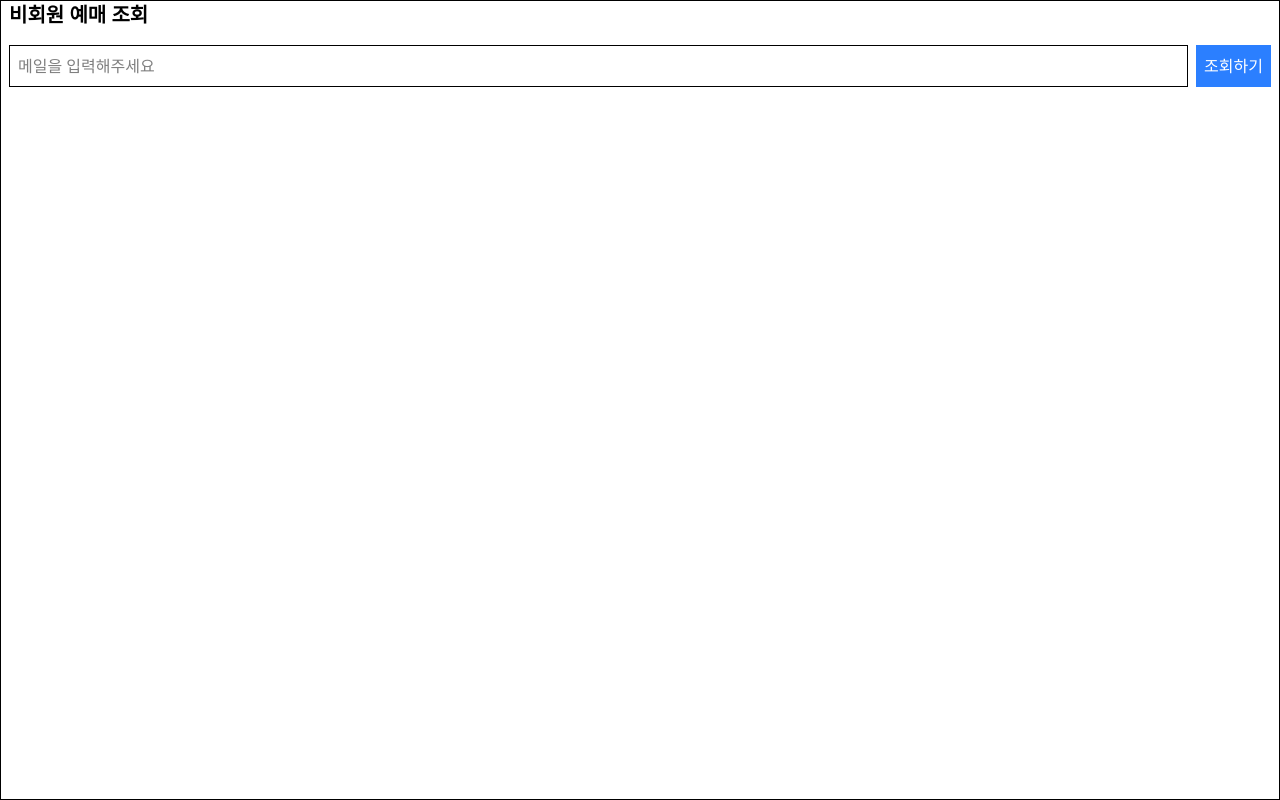
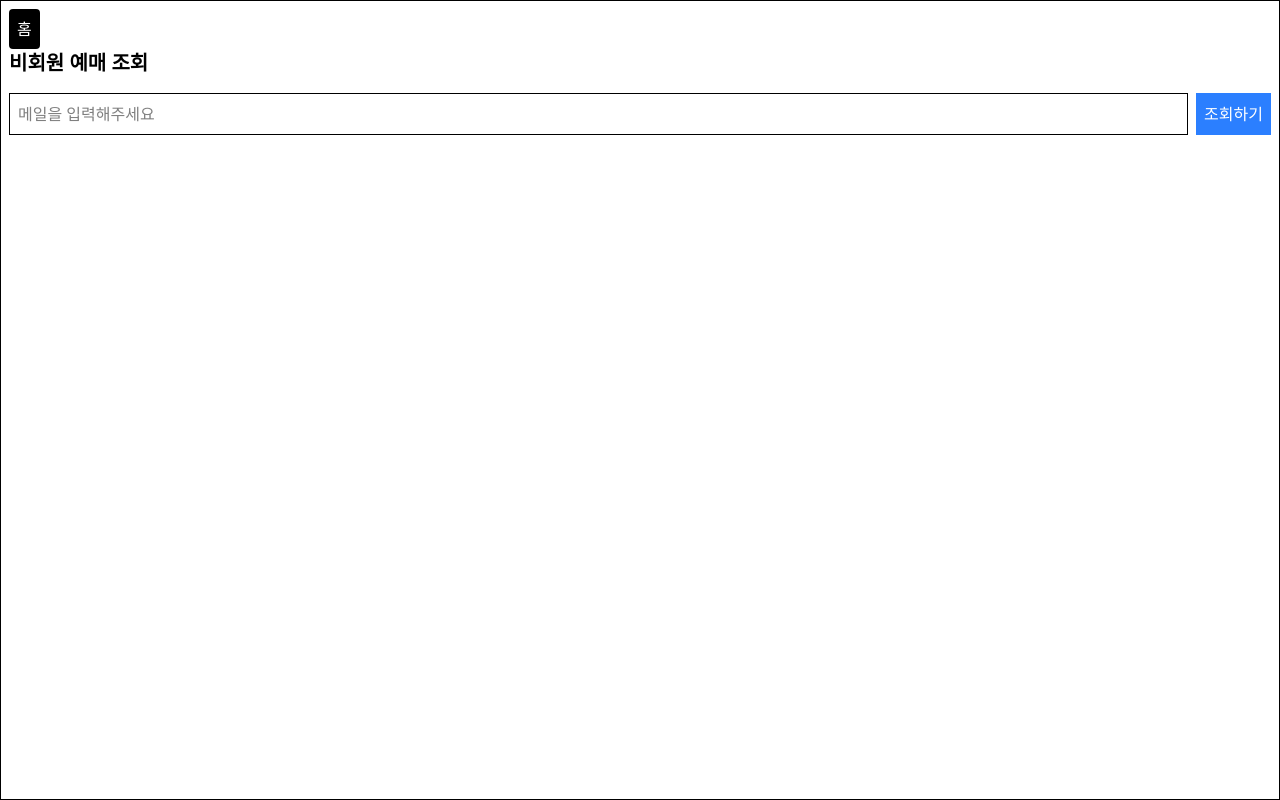
Before and after one commit to urcloud/Movie_Reservation, a React (Vite) app in the folder frontend/: page /guest-booking in a window 1280 px wide. Built offline with nearby package versions, Linux system fonts and the light colour scheme.

Commit message:
0925_수정

```diff
--- a/frontend/src/home/guest-booking.tsx
+++ b/frontend/src/booking/guest-booking.tsx
@@ -3,7 +3,6 @@ import { PageLayout } from '../layouts/page-layout';
 import { ContentLayout } from '../layouts/content-layout';
 import { Input } from '../commons/input';
 import { Button } from '../commons/button';
-
 import { Link } from 'wouter';
 
 export const GuestBooking = () => {
@@ -22,6 +21,11 @@ export const GuestBooking = () => {
   return (
     <PageLayout>
       <ContentLayout>
+          <Link href="/">
+          <button className="mt-2 px-2 py-2 bg-black text-white rounded">
+            홈
+          </button>
+        </Link>
         <h1 className="text-xl font-bold mb-4">비회원 예매 조회</h1>
 
         {/* 이메일 입력 */}
@@ -49,51 +53,14 @@ export const GuestBooking = () => {
                   <p>날짜: {b.date}</p>
                   <p>좌석: {b.seat}</p>
                 </div>
+
               </Link>
+
             ))}
+
           </div>
         )}
       </ContentLayout>
     </PageLayout>
   );
 };
-
-//   return (
-//     <PageLayout>
-//       <ContentLayout>
-//         <h1 className="text-xl font-bold mb-4">비회원 예매 조회</h1>
-
-//         {/* 이메일 입력 */}
-//         <div className="flex gap-2 mb-4">
-//           <Input
-//             type="email"
-//             placeholder="메일을 입력해주세요"
-//             value={email}
-//             onChange={(e) => setEmail(e.target.value)}
-//             className="border flex-1"
-//           />
-//           <Button className="bg-blue-500 text-white" onClick={handleCheck}>
-//             조회하기
-//           </Button>
-//         </div>
-
-//         {/* 예매 내역 표시 */}
-//         {bookings.length > 0 && (
-//           <div className="space-y-2">
-//             <h2 className="font-semibold">내 예매 내역</h2>
-//             {bookings.map((b) => (
-//               <div
-//                 key={b.id}
-//                 className="border p-2 rounded shadow-sm bg-gray-50"
-//               >
-//                 <p>영화: {b.movie}</p>
-//                 <p>날짜: {b.date}</p>
-//                 <p>좌석: {b.seat}</p>
-//               </div>
-//             ))}
-//           </div>
-//         )}
-//       </ContentLayout>
-//     </PageLayout>
-//   );
-// };
```
Also changed, not shown: frontend/src/home/home.tsx (+4 -4 lines), frontend/src/router.tsx (+4 -4 lines), frontend/src/booking/booking-detail.tsx (renamed from frontend/src/home/booking-detail.tsx).
